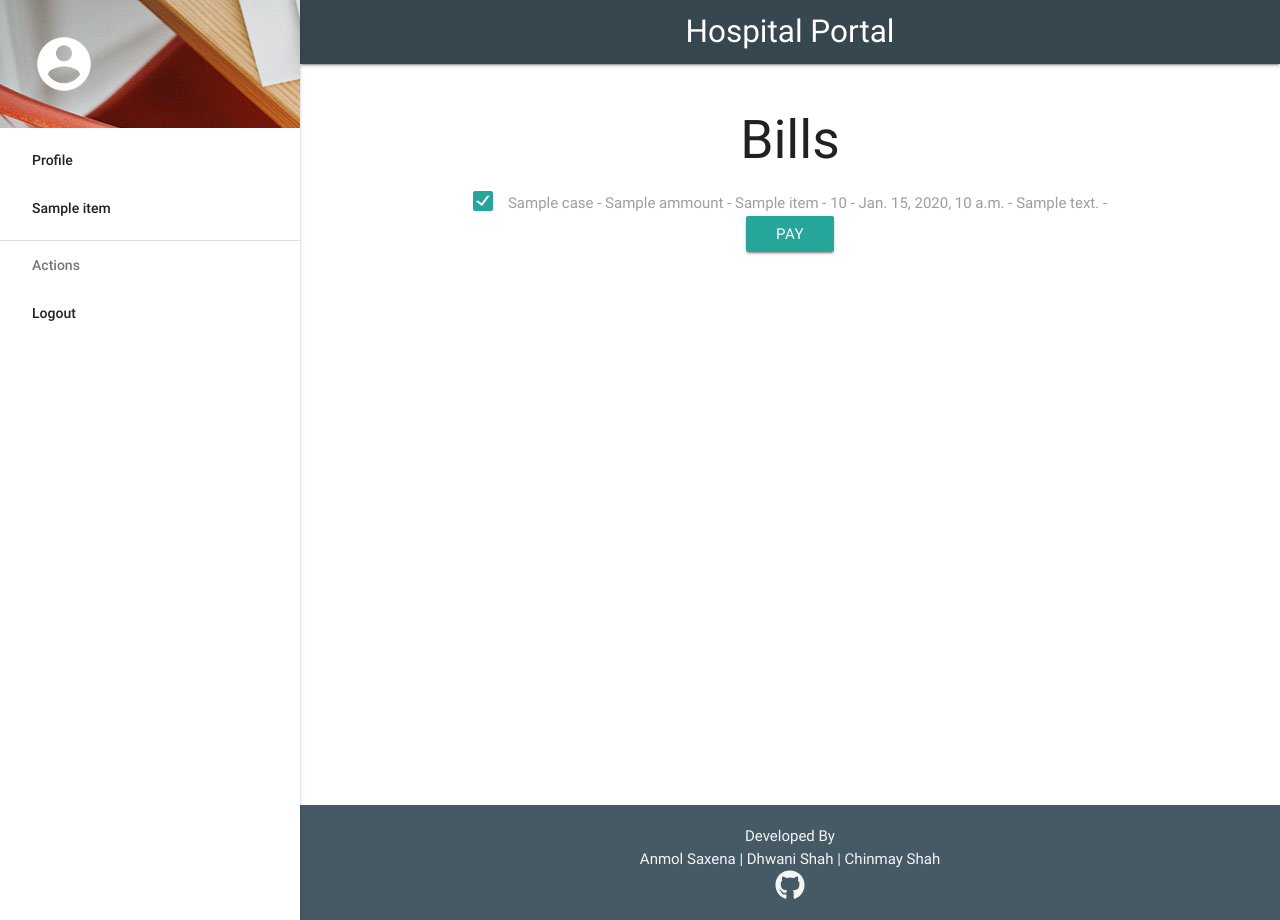
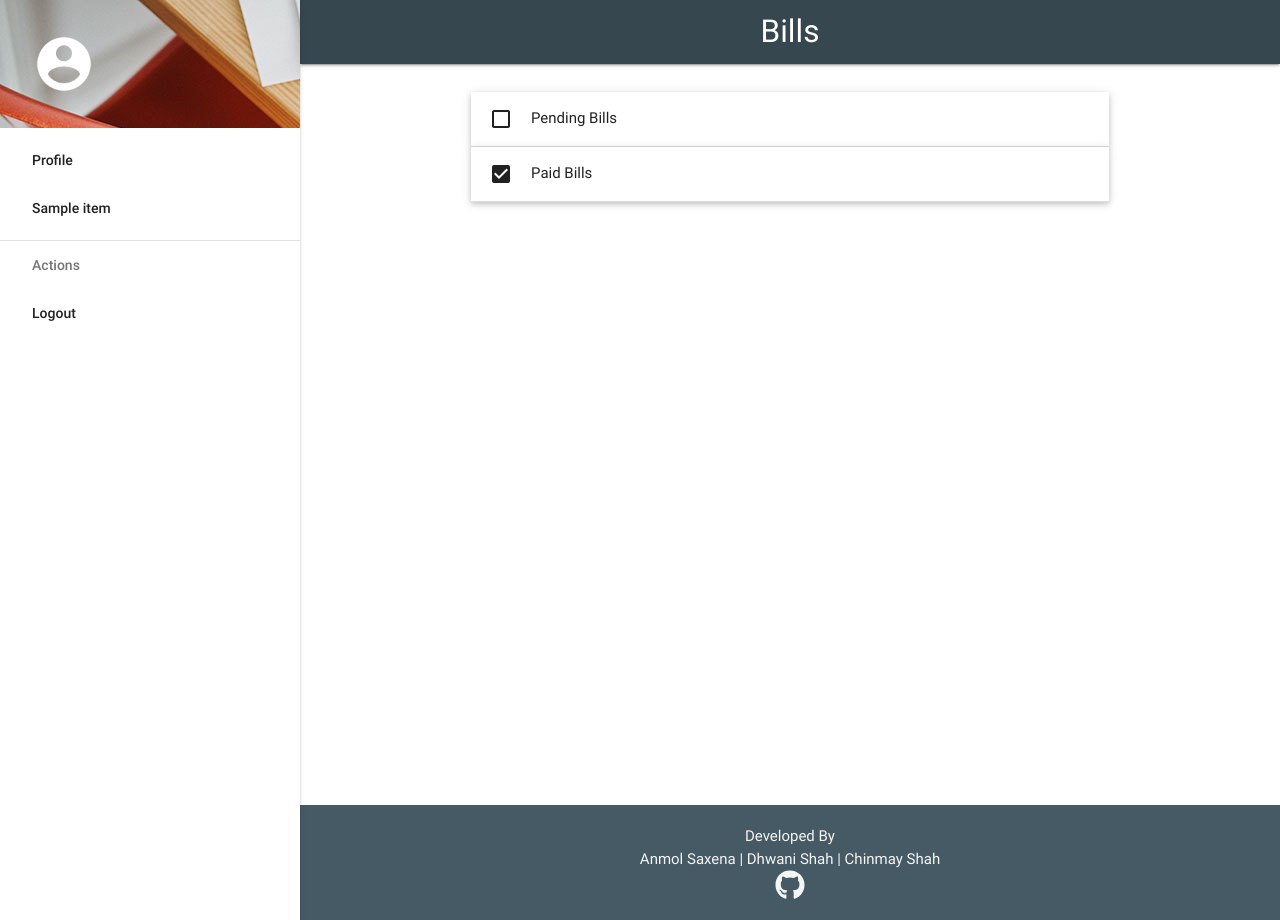
Before and after one commit to anmolsaxena10/myHospital, a Django app: template bill/templates/bill/view_bill.html in a window 1280 px wide. Run offline with Django 3.2, Linux system fonts and the light colour scheme; the template is opened without the code that fills it: most values are stand-ins (such as "Sample title", 1, 10 or a date in 2020); some libraries are stand-ins or nearby versions.

Commit message:
refactored Bill App

```diff
--- a/bill/templates/bill/generate.html
+++ b/bill/templates/bill/generate.html
@@ -1,8 +1,8 @@
 {% extends 'home/base.html' %}
 {% block title %}Medicine{% endblock %}
+{% block heading %}Medicine{% endblock %}
+{% block body %}
 
-{% block body %}
-<h2>Medicine</h2>
 <div class="row">
   <form class="col s12" action='/bill/do_generate/' method="POST">
     {%csrf_token%}
--- a/bill/templates/bill/view_bill.html
+++ b/bill/templates/bill/view_bill.html
@@ -1,29 +1,90 @@
 {% extends 'home/base.html' %}
 {% block title %}Bills{% endblock %}
+{% block heading %}Bills{% endblock %}
 {% block body %}
-  <h2>Bills</h2>
+
+<div class="container">
   {% if selectPatient %}
   <form action="/bill/" method="POST">{% csrf_token %}
-    <div class="input-field col s6">
+    <div class="input-field col s12">
       <select name="patient" id="patient" class="validate" required>
         {% for patient in patients %}
           <option value='{{patient.id}}'>{{patient.username}}</option>
         {% endfor %}
       </select>
-      <label for="patient" >Patient</label>
+      <label for="patient">Patient</label>
+      <!--<input type="text" id="autocomplete-patient" class="autocomplete-patient" name="patient">
+      <label for="autocomplete-patient">Patient</label>-->
     </div>
     <button type="submit" class="btn">View Bills</button>
   </form>
+  <!--{% if patients %}<div id="patient-data" hidden>{% for patient in patients %}"{{patient.id}}":null, {% endfor %}</div>{% endif %}-->
   {% else %}
     <form action="/bill/pay/" method="POST">{% csrf_token %}
-      {% for bill in bills %}
+
+        <!--{% if not isPatient %}
         <input type="checkbox" class="filled-in" id="filled-in-box" name="ids" checked="unchecked" value="{{bill.id}}" />
+        {% endif %}
         <label for="filled-in-box">
-          {{bill.case}} - {{bill.ammount}} - {{bill.item}} - {{bill.quantity}} - {{bill.bill_date}} - {{bill.bill_details}} - {{bill.is_paid}}
+
         </label>
-        <br>
-      {% endfor %}
+      {% if not isPatient %}
       <button type="submit" class="btn">Pay</button>
+      {% endif %}-->
+      <ul class="collapsible popout" data-collapsible="accordion">
+        <li>
+          <div class="collapsible-header"><i class="material-icons">check_box_outline_blank</i>Pending Bills</div>
+          <div class="collapsible-body">
+            <ul class="collapsible popout" data-collapsible="accordion">
+              {% for bill in pendingBills %}
+              <li>
+                <div class="collapsible-header blue-grey">
+                  <i class="material-icons">
+                    assignment_turned_in
+                  </i>
+                  {{bill.item.item_name}} {{bill.quantity}}
+                </div>
+                <div class="collapsible-body">
+                  {% if not isPatient %}
+                  <input type="checkbox" class="filled-in" id="filled-in-box{{bill.id}}" name="ids" checked="unchecked" value="{{bill.id}}" />
+                  <label for="filled-in-box{{bill.id}}"><span>Select</span></label><br>
+                  {% endif %}
+                  <span>Item</span> <span class="blue-text text-lighten-1">{{bill.item.item_name}}</span><br>
+                  <span>Quantity</span> <span class="blue-text text-lighten-1">{{bill.quantity}}</span><br>
+                  <span>Date</span> <span class="blue-text text-lighten-1">{{bill.bill_date}}</span><br>
+                  <span>Bill Description</span> <span class="blue-text text-lighten-1">{{bill.bill_details}}</span><br>
+                  <span>Ammount</span> <span class="blue-text text-lighten-1">{{bill.ammount}}</span><br>
+                </div>
+              </li>
+              {% endfor %}
+              {% if not isPatient %}
+              <button type="submit" class="btn">Pay</button>
+              {% endif %}
+            </ul>
+          </div>
+        </li>
+        <li>
+          <div class="collapsible-header"><i class="material-icons">check_box</i>Paid Bills</div>
+          <div class="collapsible-body">
+            <ul class="collapsible popout" data-collapsible="accordion">
+              {% for bill in paidBills %}
+              <li>
+                <div class="collapsible-header blue-grey"><i class="material-icons">assignment_turned_in</i>{{bill.item.item_name}} {{bill.quantity}}</div>
+                <div class="collapsible-body">
+                  <span>Item</span> <span class="blue-text text-lighten-1">{{bill.item.item_name}}</span><br>
+                  <span>Quantity</span> <span class="blue-text text-lighten-1">{{bill.quantity}}</span><br>
+                  <span>Date</span> <span class="blue-text text-lighten-1">{{bill.bill_date}}</span><br>
+                  <span>Bill Description</span> <span class="blue-text text-lighten-1">{{bill.bill_details}}</span><br>
+                  <span>Ammount</span> <span class="blue-text text-lighten-1">{{bill.ammount}}</span><br>
+                </div>
+              </li>
+              {% endfor %}
+            </ul>
+          </div>
+        </li>
+      </ul>
+
     </form>
   {% endif %}
+</div>
 {% endblock %}
```
Also changed, not shown: bill/views.py (+22 -0 lines).
